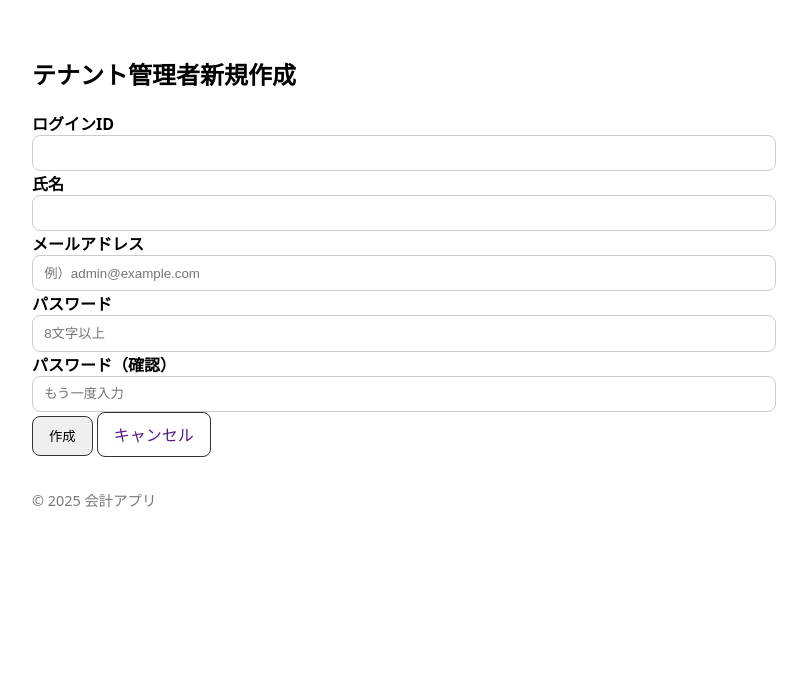
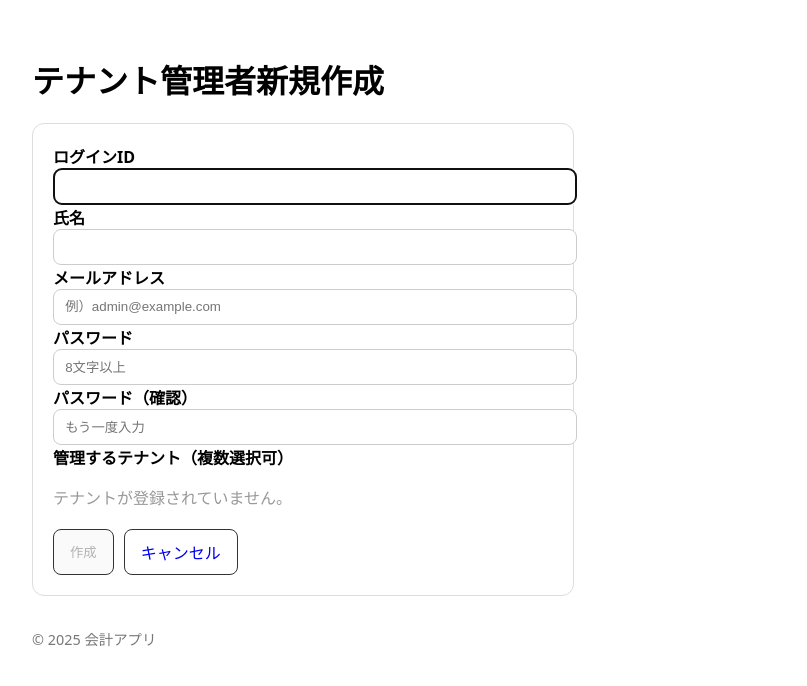
Before and after one commit to system-asayama/property-management-app, a Flask app: template app/templates/tenant_tenant_admin_new.html in a window 1280 px wide. Shown: the top 686 px of the page, without its empty margins (248-1055 px from the left). Run offline with Flask 3, Linux system fonts and the light colour scheme; the template is opened without the code that fills it, so the values that code supplies are empty.

Commit message:
テナント管理者用のテナント管理者新規作成画面を複数テナント選択対応に変更

```diff
--- a/app/templates/tenant_tenant_admin_new.html
+++ b/app/templates/tenant_tenant_admin_new.html
@@ -1,39 +1,66 @@
 {% extends "base.html" %}
 {% block title %}テナント管理者新規作成{% endblock %}
 {% block content %}
-<h2>テナント管理者新規作成</h2>
-
+<h1>テナント管理者新規作成</h1>
 <form method="post">
-  {% if get_csrf %}<input type="hidden" name="csrf_token" value="{{ get_csrf() }}">{% endif %}
-
-  <div class="form-group">
+  <div class="card" style="max-width:500px">
+    <div class="row">
       <label for="login_id">ログインID</label>
-    <input type="text" id="login_id" name="login_id" required>
+      <input id="login_id" name="login_id" type="text" required autofocus>
     </div>
 
-  <div class="form-group">
+    <div class="row">
       <label for="name">氏名</label>
-    <input type="text" id="name" name="name" required>
+      <input id="name" name="name" type="text" required>
     </div>
 
-  <div class="form-group">
+    <div class="row">
       <label for="email">メールアドレス</label>
-    <input type="email" id="email" name="email" placeholder="例）admin@example.com">
+      <input id="email" name="email" type="email" placeholder="例）admin@example.com">
     </div>
 
-  <div class="form-group">
+    <div class="row">
       <label for="password">パスワード</label>
-    <input type="password" id="password" name="password" required minlength="8" placeholder="8文字以上">
+      <input id="password" name="password" type="password" required minlength="8" placeholder="8文字以上">
     </div>
 
-  <div class="form-group">
+    <div class="row">
       <label for="password_confirm">パスワード（確認）</label>
-    <input type="password" id="password_confirm" name="password_confirm" required minlength="8" placeholder="もう一度入力">
+      <input id="password_confirm" name="password_confirm" type="password" required minlength="8" placeholder="もう一度入力">
     </div>
 
-  <div class="actions">
-    <button type="submit" class="btn">作成</button>
-    <a href="{{ back_url }}" class="btn sub">キャンセル</a>
+    <div class="row">
+      <label style="font-weight:bold">管理するテナント（複数選択可）</label>
+      {% if tenants %}
+        <div style="max-height:200px;overflow-y:auto">
+          {% for tenant in tenants %}
+          {% if from_tenant_id and tenant.id == from_tenant_id %}
+          <div style="border:1px solid #ddd;border-radius:6px;padding:12px;margin-bottom:8px;background:#f5f5f5;cursor:not-allowed;opacity:0.7">
+            <label style="display:flex;align-items:center;cursor:not-allowed;margin:0">
+              <input type="checkbox" name="tenant_ids" value="{{ tenant.id }}" checked disabled style="margin:0 12px 0 0;width:18px;height:18px;flex-shrink:0">
+              <span style="flex:1">{{ tenant.名称 }} <small style="color:#666">(作成元)</small></span>
+            </label>
+            <input type="hidden" name="tenant_ids" value="{{ tenant.id }}">
+          </div>
+          {% else %}
+          <div style="border:1px solid #ddd;border-radius:6px;padding:12px;margin-bottom:8px;background:white;cursor:pointer;transition:all 0.2s" onmouseover="this.style.background='#f9f9f9';this.style.borderColor='#999'" onmouseout="this.style.background='white';this.style.borderColor='#ddd'">
+            <label style="display:flex;align-items:center;cursor:pointer;margin:0">
+              <input type="checkbox" name="tenant_ids" value="{{ tenant.id }}" style="margin:0 12px 0 0;width:18px;height:18px;flex-shrink:0">
+              <span style="flex:1">{{ tenant.名称 }}</span>
+            </label>
+          </div>
+          {% endif %}
+          {% endfor %}
+        </div>
+      {% else %}
+        <p style="color:#999">テナントが登録されていません。</p>
+      {% endif %}
+    </div>
+
+    <div class="actions" style="margin-top:20px; display:flex; gap:10px">
+      <button class="btn" type="submit" {% if not tenants %}disabled{% endif %}>作成</button>
+      <a class="btn sub" href="{{ url_for('tenant_admin.tenant_admins') }}">キャンセル</a>
+    </div>
   </div>
 </form>
 {% endblock %}
```
Also changed, not shown: app/blueprints/tenant_admin.py (+68 -30 lines). Lines whose indentation alone changed are shown as unchanged.
